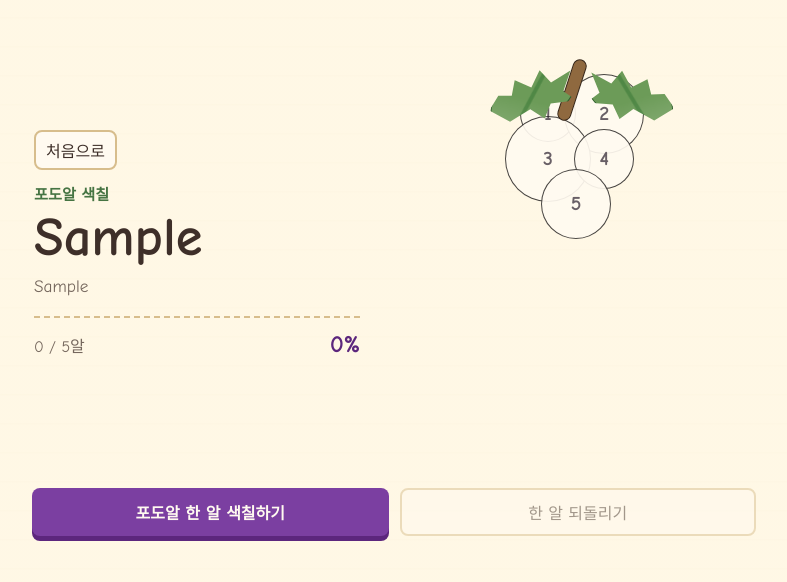
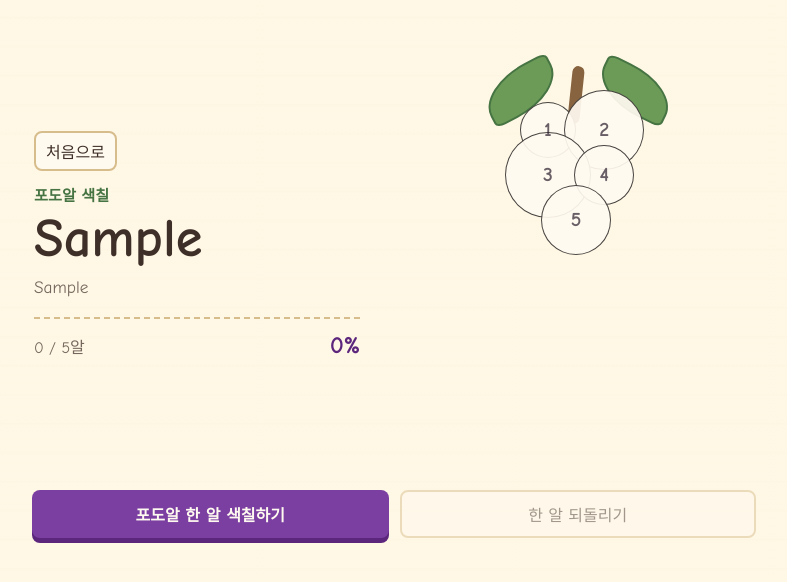
Before and after one commit to eetzana/grape-goal, a plain HTML site: page index.html in a window 1280 px wide. Both pictures are taken after typing "Sample", "Sample", "5" into the empty fields and a click on the button "포도송이 만들기". Shown: the whole page, without its empty margins (246-1033 px from the left). Drawn offline with Linux system fonts and the light colour scheme.

Commit message:
Revert grape leaf styling

```diff
--- a/style.css
+++ b/style.css
@@ -262,7 +262,7 @@ button:disabled {
   width: min(100%, 360px);
   min-height: 390px;
   margin: 4px auto 22px;
-  padding-top: 26px;
+  padding-top: 42px;
 }
 
 .complete-wrap {
@@ -271,41 +271,34 @@ button:disabled {
 
 .stem {
   position: absolute;
-  top: 16px;
-  left: 49%;
-  width: 14px;
-  height: 64px;
-  border: 1.3px solid rgba(40, 29, 21, 0.82);
-  border-radius: 13px;
-  background: #8f693f;
-  transform: translateX(-50%) rotate(18deg);
-  z-index: 3;
+  top: 24px;
+  left: 50%;
+  width: 12px;
+  height: 58px;
+  border-radius: 12px;
+  background: #87633f;
+  transform: translateX(-50%) rotate(6deg);
 }
 
 .leaf {
   position: absolute;
-  top: 27px;
-  width: 92px;
-  height: 54px;
-  border: 1.4px solid rgba(39, 86, 39, 0.86);
-  border-radius: 66% 20% 62% 18%;
-  background:
-    linear-gradient(135deg, transparent 0 47%, rgba(45, 112, 46, 0.45) 48% 51%, transparent 52%),
-    linear-gradient(32deg, rgba(255, 255, 255, 0.18), transparent 45%),
-    var(--leaf);
-  clip-path: polygon(0 52%, 14% 31%, 28% 38%, 36% 12%, 51% 34%, 65% 8%, 73% 36%, 97% 25%, 83% 58%, 94% 81%, 66% 73%, 55% 96%, 43% 72%, 18% 83%);
-  z-index: 4;
-  pointer-events: none;
+  top: 26px;
+  width: 78px;
+  height: 45px;
+  border: 2px solid var(--leaf-dark);
+  border-radius: 70% 12% 70% 12%;
+  background: var(--leaf);
+  z-index: 1;
 }
 
 .leaf-left {
-  left: 91px;
-  transform: rotate(-17deg);
+  left: 86px;
+  transform: rotate(-28deg);
 }
 
 .leaf-right {
-  right: 80px;
-  transform: scaleX(-1) rotate(-14deg);
+  right: 82px;
+  transform: scaleX(-1) rotate(-26deg);
 }
 
 .grape-bunch {
```
